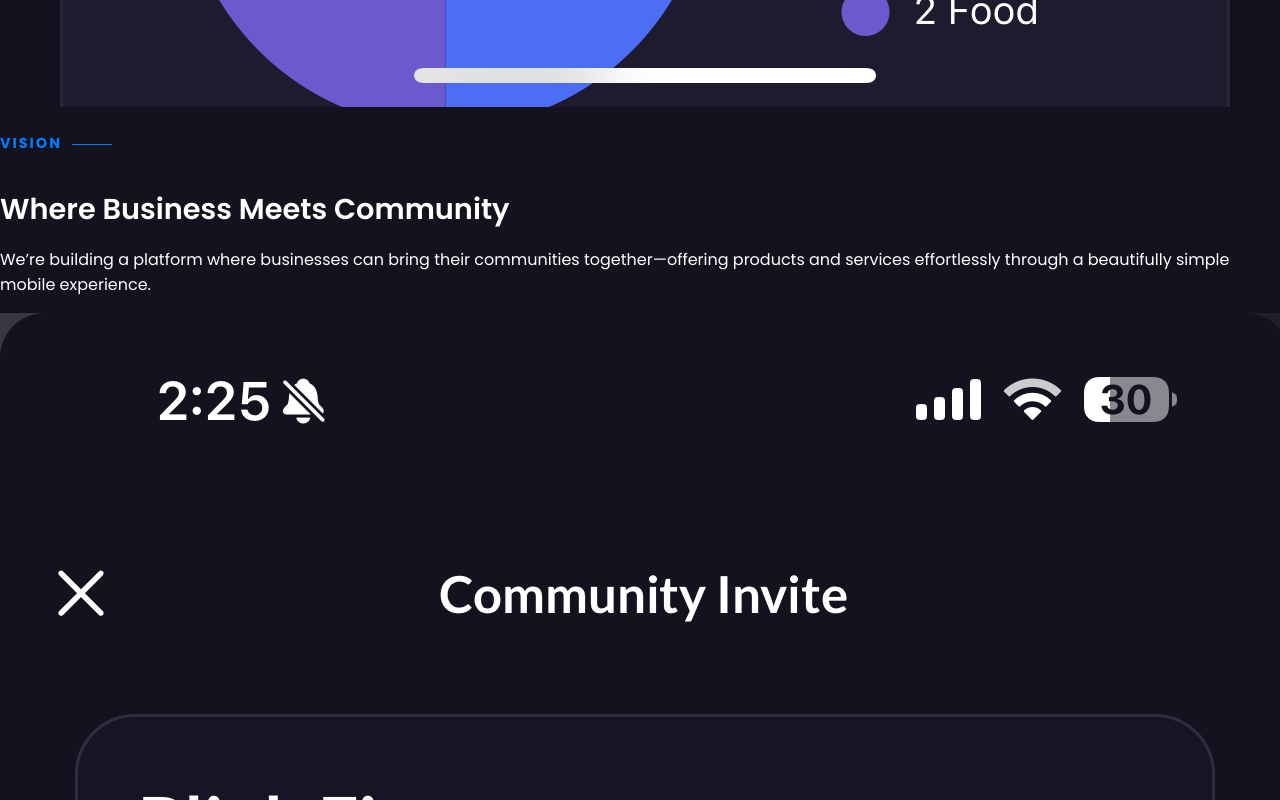
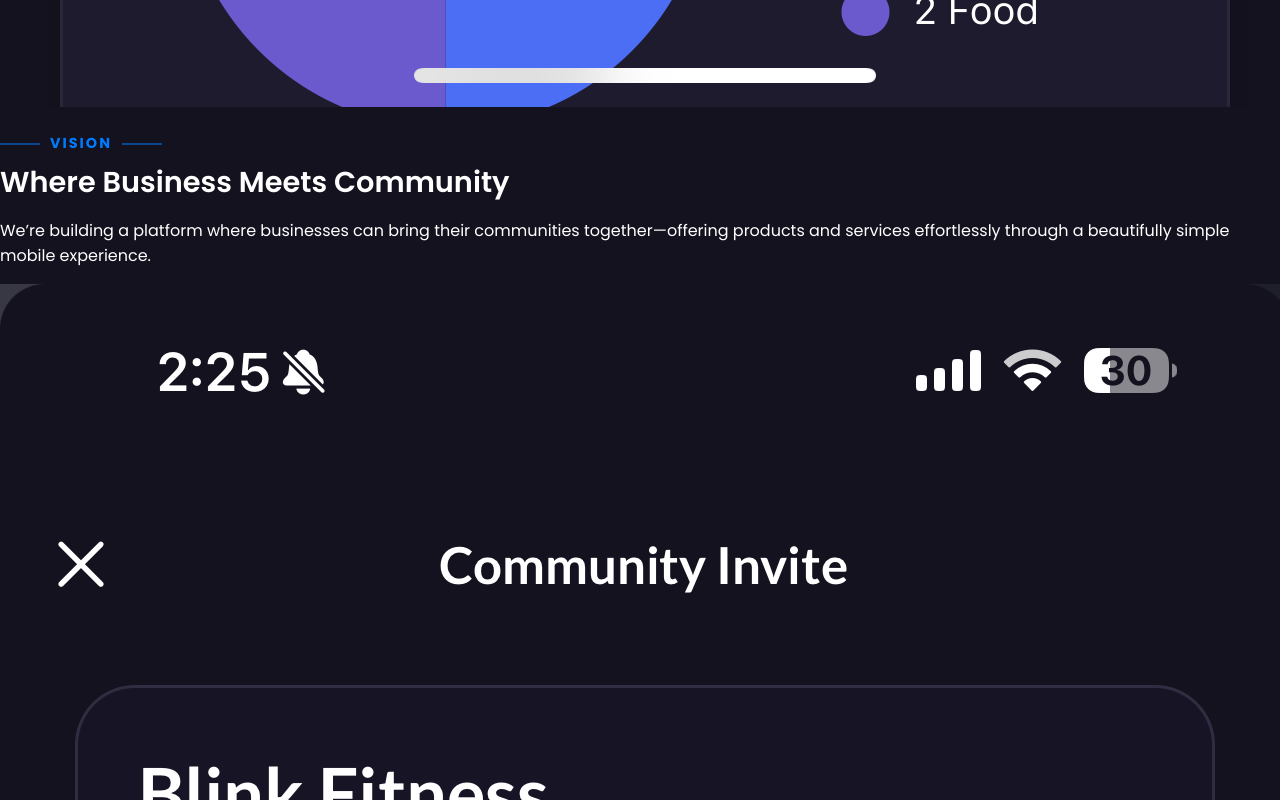
Before and after one commit to ArthurHakobyanDev/vercasite, a React (Create React App) app: page / in a window 1280 px wide. Shown: the part 3100-3900 px from the top of the page. Built offline with nearby package versions, Linux system fonts and the light colour scheme.

Commit message:
update section CSS

```diff
--- a/src/components/Section.css
+++ b/src/components/Section.css
@@ -6,6 +6,7 @@
     margin-bottom: 10px;
     position: relative;
     display: inline-block;
+    padding: 0 50px; /* Add padding to prevent text overlapping with pseudo-elements */
 }
 
 .section-content h4::before,
@@ -16,14 +17,15 @@
     width: 40px;
     height: 1px;
     background: #007bff;
+    transform: translateY(-50%); /* Center vertically */
 }
 
 .section-content h4::before {
-    left: -50px;
+    left: 0; /* Position at start of padding */
 }
 
 .section-content h4::after {
-    right: -50px;
+    right: 0; /* Position at end of padding */
 }
 
 .section-content h2 {
@@ -31,4 +33,6 @@
     font-weight: 600;
     margin-bottom: 16px;
     position: relative;
+    margin-top: 0; /* Ensure consistent spacing */
+    line-height: 1.3; /* Improve readability */
 }
```
Lines whose indentation alone changed are shown as unchanged.
